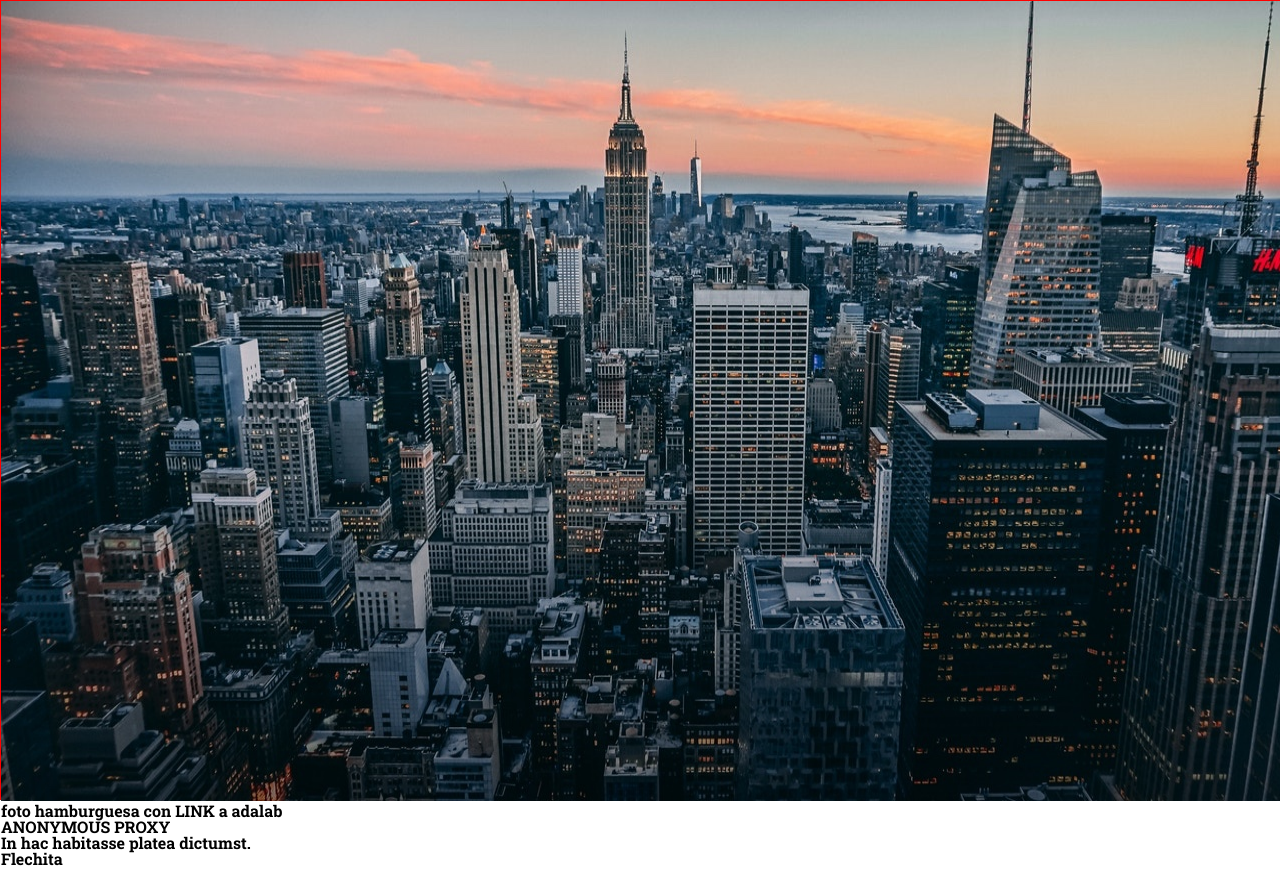
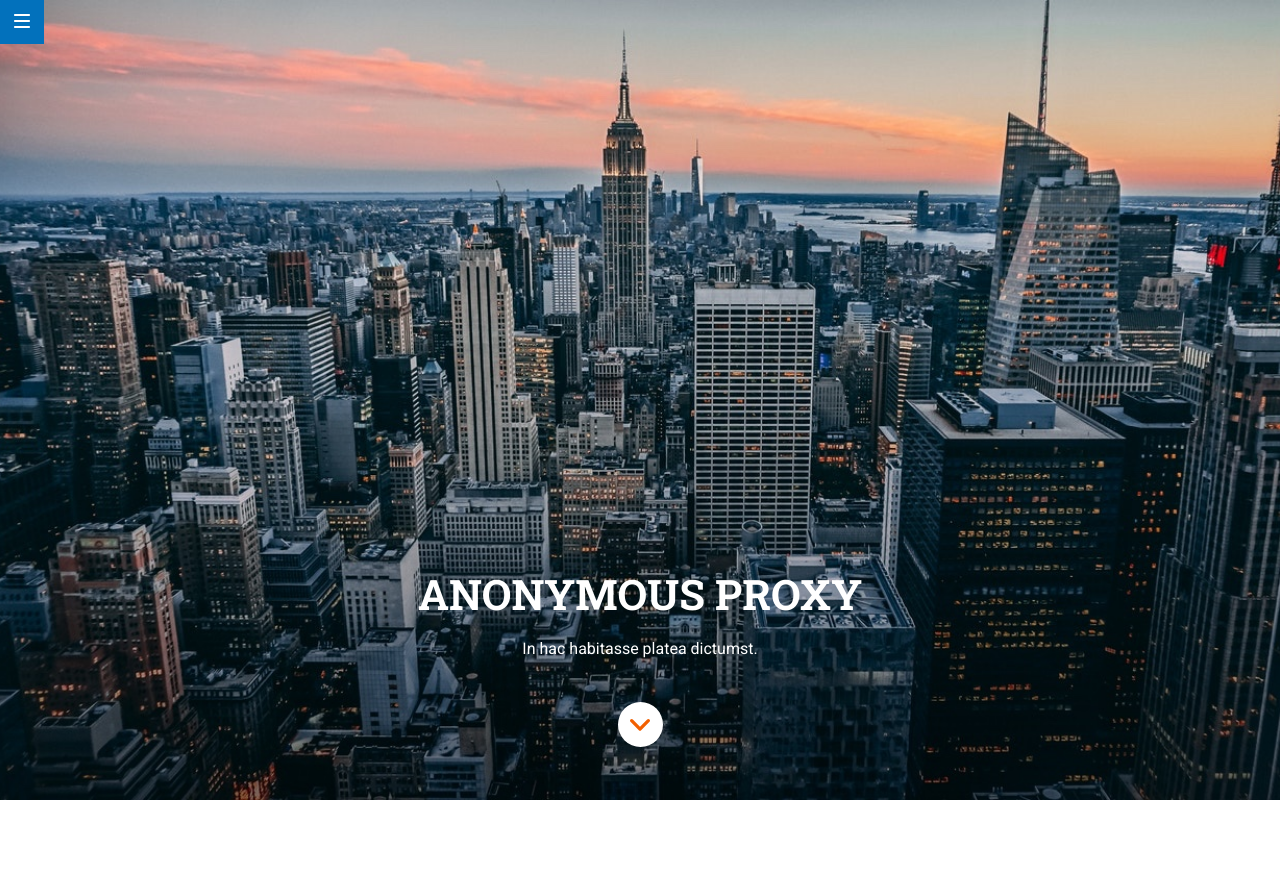
Before and after one commit to Adalab/modulo-1-evaluacion-final-maialenmunoa, a website built with Vite: page src/index.html in a window 1280 px wide. Shown: the top 870 px of the page. Built offline with nearby package versions, Linux system fonts and the light colour scheme.

Commit message:
Update and finisth header styles

```diff
--- a/src/partials/header.html
+++ b/src/partials/header.html
@@ -1,9 +1,15 @@
 <header class="header">
     <img class="header__img" src="/public/images/cover.jpg" alt="Rascacielos"/>
-    <div class="header__burger">foto hamburguesa con LINK a adalab</div>
+    <div class="header__burger"><a href="https://adalab.es/" target="_blank">
+      <img src="/public/images/ico-menu.svg" alt="Menu">
+  </a>
+    </div>
     <article class="header__article">
       <h1 class="header__article__title">ANONYMOUS PROXY</h1>
       <p class="header__article__text">In hac habitasse platea dictumst.</p>
     </article>
-    <div class="header__arrow">Flechita</div>
+    <div class="header__arrow"><a href="#reasons">
+      <img src="/public/images/ico-scroll-down.svg" alt="Scroll down">
+  </a>
+    </div>
 </header>
--- a/src/partials/main/reasons.html
+++ b/src/partials/main/reasons.html
@@ -1,4 +1,4 @@
-<section class="reasons">
+<section class="reasons" id="reasons">
     <h2 class="reasons__title">3 Reasons To Purchase</h2>
       <article class="article">
         <div class="article__body">
--- a/src/scss/layout/_header.scss
+++ b/src/scss/layout/_header.scss
@@ -6,30 +6,70 @@
     background-size: cover;
     background-position: center;
     margin-bottom: 50px;
-    border: 1px solid red;
+    display: flex;
+    flex-direction: column;
+    justify-content: flex-end;
+    align-items: center;
 
     &__img {
-        height: 100vh;
-        width: 100vw;
+        height: 100%;
+        width: 100%;
+        object-fit: cover;
+        display: block;
+        position: absolute;
+        top: 0;
+        left: 0;
+        z-index: 0;
     }
 
     &__burger {
-
+        width: 44px;
+        height: 44px;
+        background-color: #0271bc;
+        z-index: 1;
+        display: flex;
+        justify-content: center;
+        align-items: center;
+        position: fixed;
+        top: 0;
+        left: 0;
     }
 
     &__article {
-
+        display: flex;
+        justify-content: center;
+        align-items: center;
+        flex-direction: column;
+        gap: 10px;
+        z-index: 1;
+        position: relative;
+        color: $white;
     }
 
-        .title {
+    &__article__title {
+        font-family: $font-title;
+        font-size: 42px;
+        font-weight: bold;
+        line-height: 1.31;
+        margin-bottom: 10px;
+        text-align: center;
+    }
 
-        }
-
-        .text {
-
-        }
+    &__article__text {
+        font-family: $font-normal;
+        font-size: 16px;
+        margin-bottom: 45px;
+    }
 
     &__arrow {
-
+        width: 45px;
+        height: 45px;
+        border-radius: 22.5px;
+        background-color: $white;
+        z-index: 1;
+        display: flex;
+        justify-content: center;
+        align-items: center;
+        margin-bottom: 53px;
     }
 }
--- a/src/scss/layout/_looking.scss
+++ b/src/scss/layout/_looking.scss
@@ -1,7 +1,7 @@
 .looking {
     width: 100vw;
     height: 376px;
-    margin: 30px 15px 30px 15px;
+    padding: 30px 15px 30px 15px;
 
     &__tips {
         display: flex;
```
Also changed, not shown: src/public/images/cover.jpg (renamed from public/images/cover.jpg), src/public/images/ico-arrow.svg (renamed from public/images/ico-arrow.svg), src/public/images/ico-menu.svg (renamed from public/images/ico-menu.svg), src/public/images/ico-scroll-down.svg (renamed from public/images/ico-scroll-down.svg).
